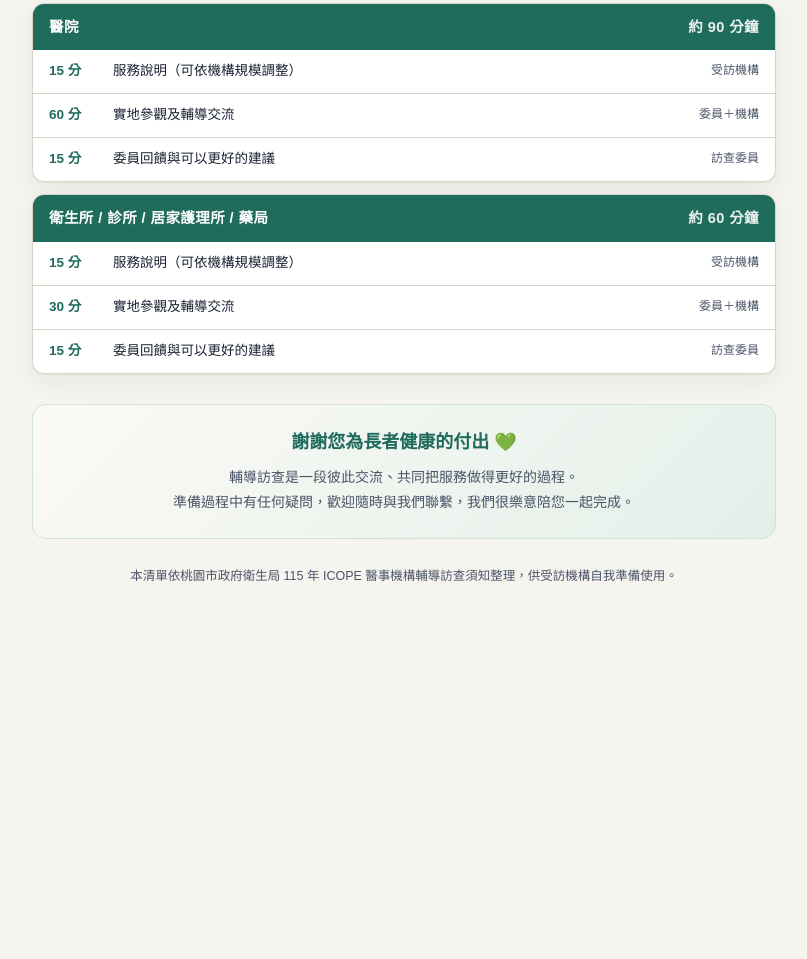
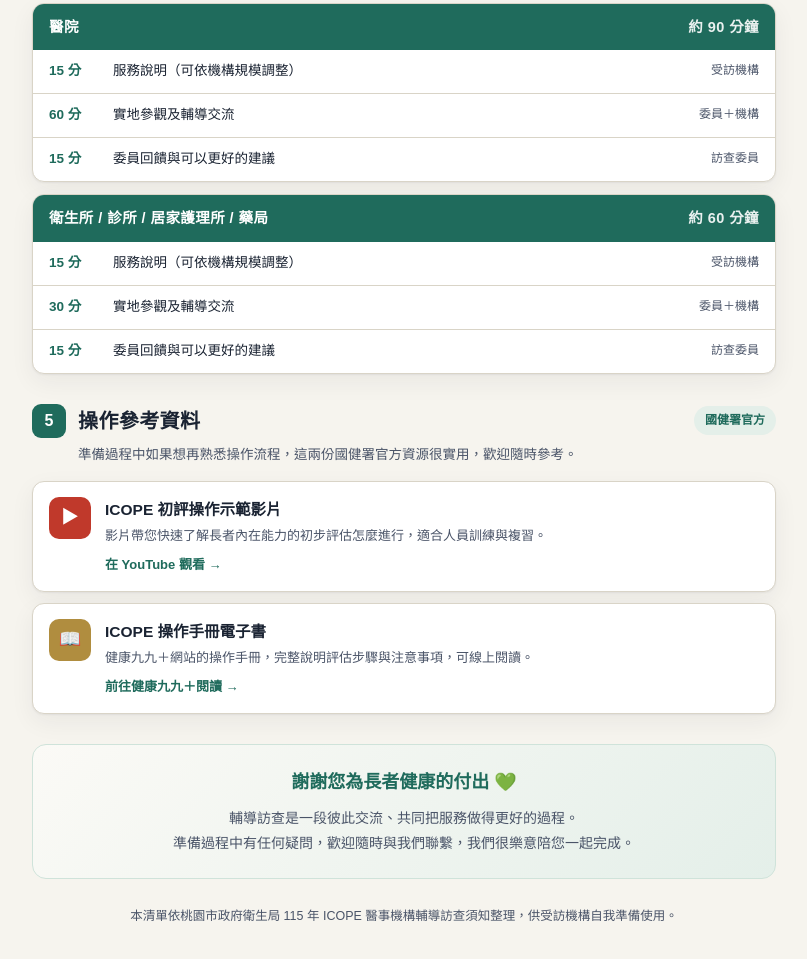
Before and after one commit to mattsue1003/keelungicopelocation, a plain HTML site: page index.html in a window 1280 px wide. Shown: the part 1775-2734 px from the top of the page, without its empty margins (236-1043 px from the left). Before the commit the page ends 2462 px from the top, so only its background shows below. Drawn offline with Linux system fonts and the light colour scheme.

Commit message:
Update index.html

```diff
--- a/index.html
+++ b/index.html
@@ -158,6 +158,25 @@
   .sched-row .tm{flex-shrink:0;width:64px;font-weight:800;color:var(--accent);font-variant-numeric:tabular-nums;}
   .sched-row .ag{flex:1;}
   .sched-row .who{font-size:12px;color:var(--ink-soft);text-align:right;min-width:72px;}
+
+  .refcard{
+    display:flex;gap:14px;align-items:flex-start;text-decoration:none;
+    background:var(--card);border:1px solid var(--line);border-radius:12px;
+    padding:15px 16px;margin-bottom:11px;box-shadow:var(--shadow);
+    transition:border-color .2s,transform .1s;
+  }
+  .refcard:hover{border-color:var(--accent);}
+  .refcard:active{transform:scale(.995);}
+  .ref-ico{
+    flex-shrink:0;width:42px;height:42px;border-radius:10px;
+    display:grid;place-items:center;font-size:18px;color:#fff;
+  }
+  .ref-yt{background:#c0392b;}
+  .ref-bk{background:var(--gold);}
+  .ref-body{display:flex;flex-direction:column;}
+  .ref-t{font-weight:800;font-size:15.5px;color:var(--ink);}
+  .ref-d{font-size:13px;color:var(--ink-soft);margin-top:3px;line-height:1.6;}
+  .ref-go{font-size:13px;font-weight:700;color:var(--accent);margin-top:7px;}
 
   .cheer{
     margin-top:30px;background:linear-gradient(135deg,#fbfaf6,var(--accent-soft));
@@ -361,6 +380,33 @@
     </div>
   </section>
 
+  <section>
+    <div class="sec-head">
+      <div class="sec-num">5</div>
+      <h2>操作參考資料</h2>
+      <span class="tag">國健署官方</span>
+    </div>
+    <p class="sec-intro">準備過程中如果想再熟悉操作流程，這兩份國健署官方資源很實用，歡迎隨時參考。</p>
+
+    <a class="refcard" href="https://www.youtube.com/watch?v=Wns-UimOWNY" target="_blank" rel="noopener">
+      <span class="ref-ico ref-yt">▶</span>
+      <span class="ref-body">
+        <span class="ref-t">ICOPE 初評操作示範影片</span>
+        <span class="ref-d">影片帶您快速了解長者內在能力的初步評估怎麼進行，適合人員訓練與複習。</span>
+        <span class="ref-go">在 YouTube 觀看 →</span>
+      </span>
+    </a>
+
+    <a class="refcard" href="https://health99.hpa.gov.tw/health99en/HealthEducation/Detail/8715?nodeId=12" target="_blank" rel="noopener">
+      <span class="ref-ico ref-bk">📖</span>
+      <span class="ref-body">
+        <span class="ref-t">ICOPE 操作手冊電子書</span>
+        <span class="ref-d">健康九九＋網站的操作手冊，完整說明評估步驟與注意事項，可線上閱讀。</span>
+        <span class="ref-go">前往健康九九＋閱讀 →</span>
+      </span>
+    </a>
+  </section>
+
   <div class="cheer">
     <h3>謝謝您為長者健康的付出 💚</h3>
     <p>輔導訪查是一段彼此交流、共同把服務做得更好的過程。<br>
```
